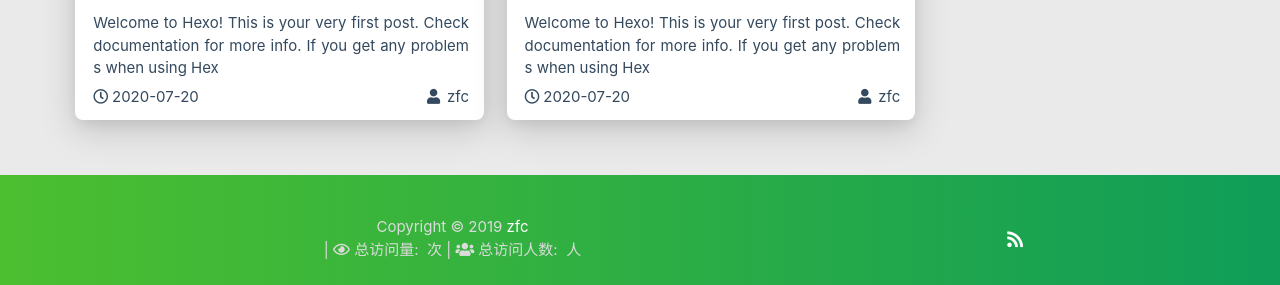
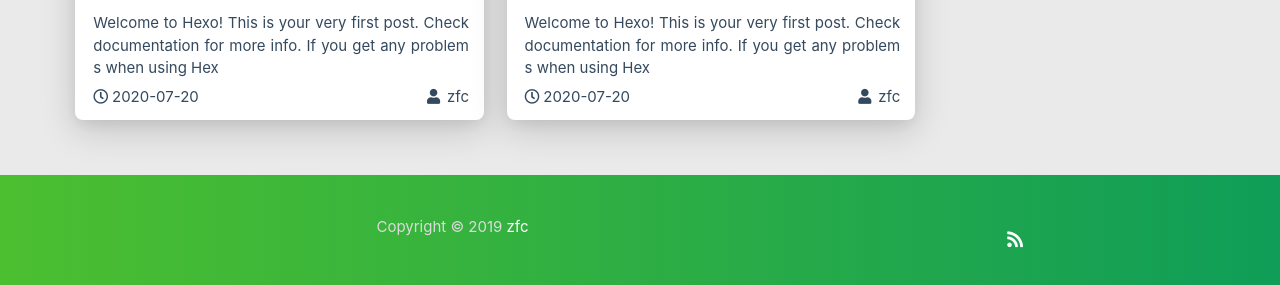
Before and after one commit to ziyunxue/ziyunxue.github.io, a plain HTML site: page 2020/07/20/hello-world/index.html in a window 1280 px wide. Shown: the part 1819-2104 px from the top of the page. Drawn offline with Linux system fonts and the light colour scheme; some packages are replaced by stand-ins of ours; a script that the page names is missing.

Commit message:
Site updated: 2020-07-21 22:30:57

```diff
--- a/2020/07/20/hello-world/index.html
+++ b/2020/07/20/hello-world/index.html
@@ -866,16 +866,6 @@ code[class*="language-"], pre[class*="language-"] { white-space: pre !important;
 
 
 
-            <span id="busuanzi_container_site_pv">
-                |&nbsp;<i class="far fa-eye"></i>&nbsp;总访问量:&nbsp;<span id="busuanzi_value_site_pv"
-                    class="white-color"></span>&nbsp;次
-            </span>
-
-
-            <span id="busuanzi_container_site_uv">
-                |&nbsp;<i class="fas fa-users"></i>&nbsp;总访问人数:&nbsp;<span id="busuanzi_value_site_uv"
-                    class="white-color"></span>&nbsp;人
-            </span>
 
             <br>
 
```
Also changed, not shown: 404.html (+0 -10 lines), about/index.html (+0 -10 lines), archives/2020/07/index.html (+0 -10 lines), archives/2020/index.html (+0 -10 lines), archives/index.html (+0 -10 lines), categories/index.html (+0 -10 lines), contact/index.html (+0 -10 lines), friends/index.html (+0 -10 lines), index.html (+0 -10 lines), tags/index.html (+0 -10 lines).
